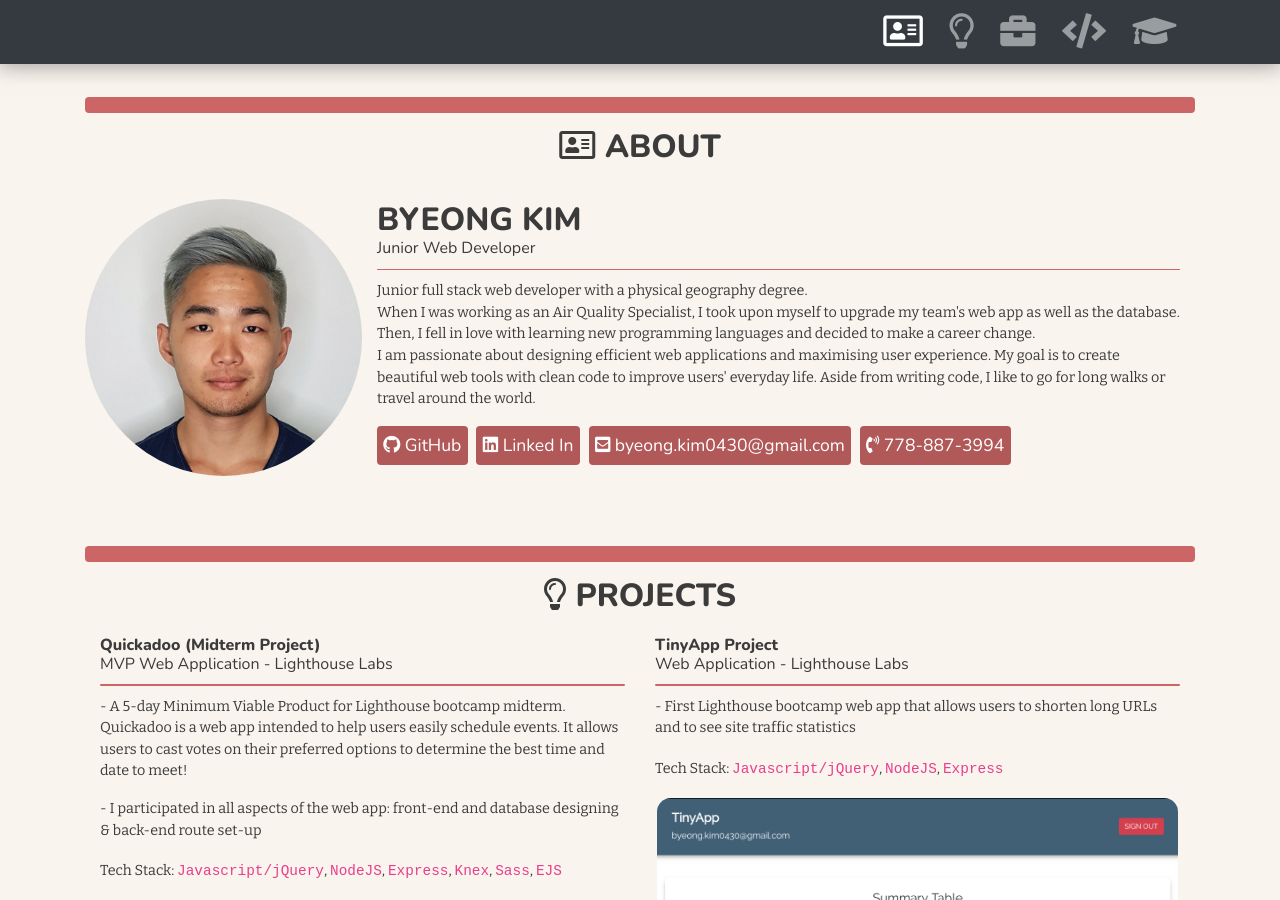
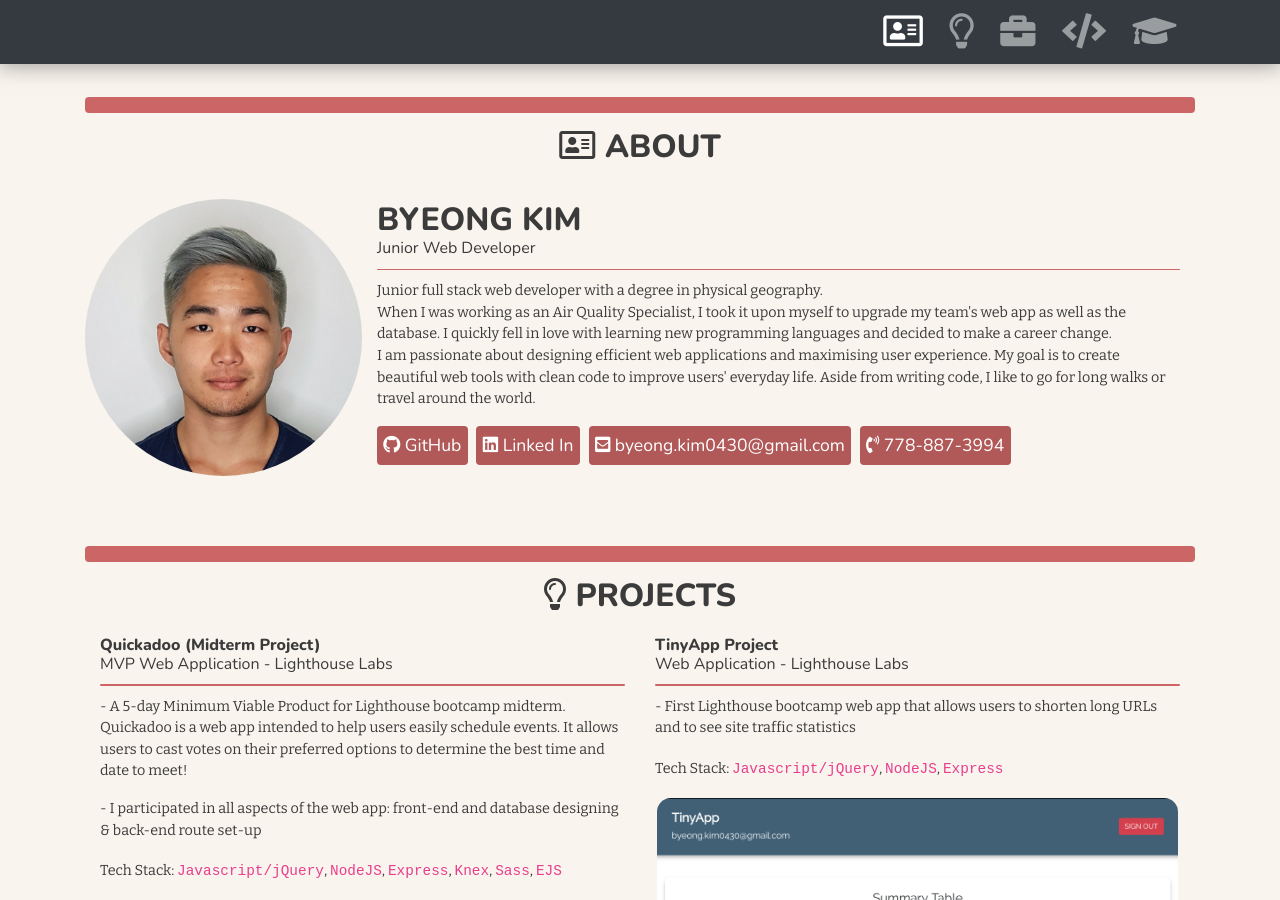
Before and after one commit to byeong0430/byeong0430.github.io, a Jekyll site: the page built from index.html, in a window 1280 px wide and 900 px high. Built offline with Jekyll 4.4.1, drawn with Linux system fonts in a browser that asks for light colours; nearby versions of some CDN libraries.

Commit message:
changed wording of description

```diff
--- a/_config.yml
+++ b/_config.yml
@@ -18,9 +18,9 @@
 email: byeong.kim0430@gmail.com
 telephone: 778-887-3994
 description: > # this means to ignore newlines until "baseurl:"
-  Junior full stack web developer with a physical geography degree.<br/>
-  When I was working as an Air Quality Specialist, I took upon myself to upgrade my team's web app as well as the database.
-  Then, I fell in love with learning new programming languages and decided to make a career change.<br/>
+  Junior full stack web developer with a degree in physical geography.<br/>
+  When I was working as an Air Quality Specialist, I took it upon myself to upgrade my team's web app as well as the database.
+  I quickly fell in love with learning new programming languages and decided to make a career change.<br/>
   I am passionate about designing efficient web applications and maximising user experience.
   My goal is to create beautiful web tools with clean code to improve users' everyday life.
   Aside from writing code, I like to go for long walks or travel around the world.
```
